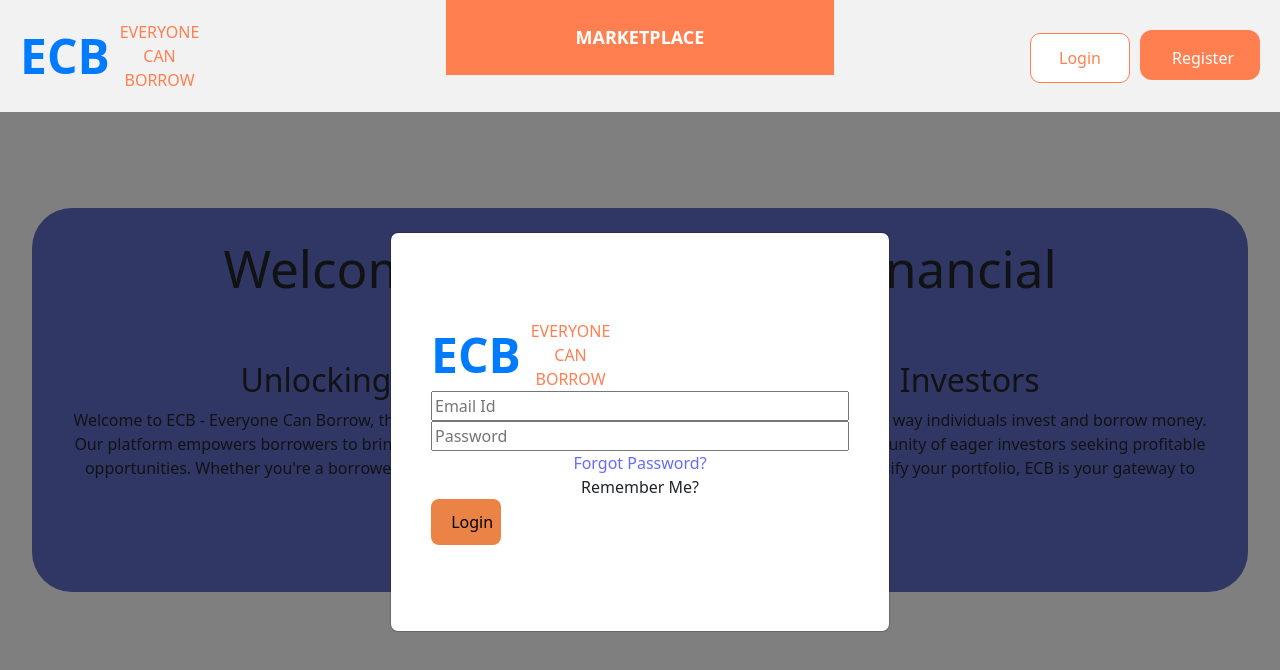
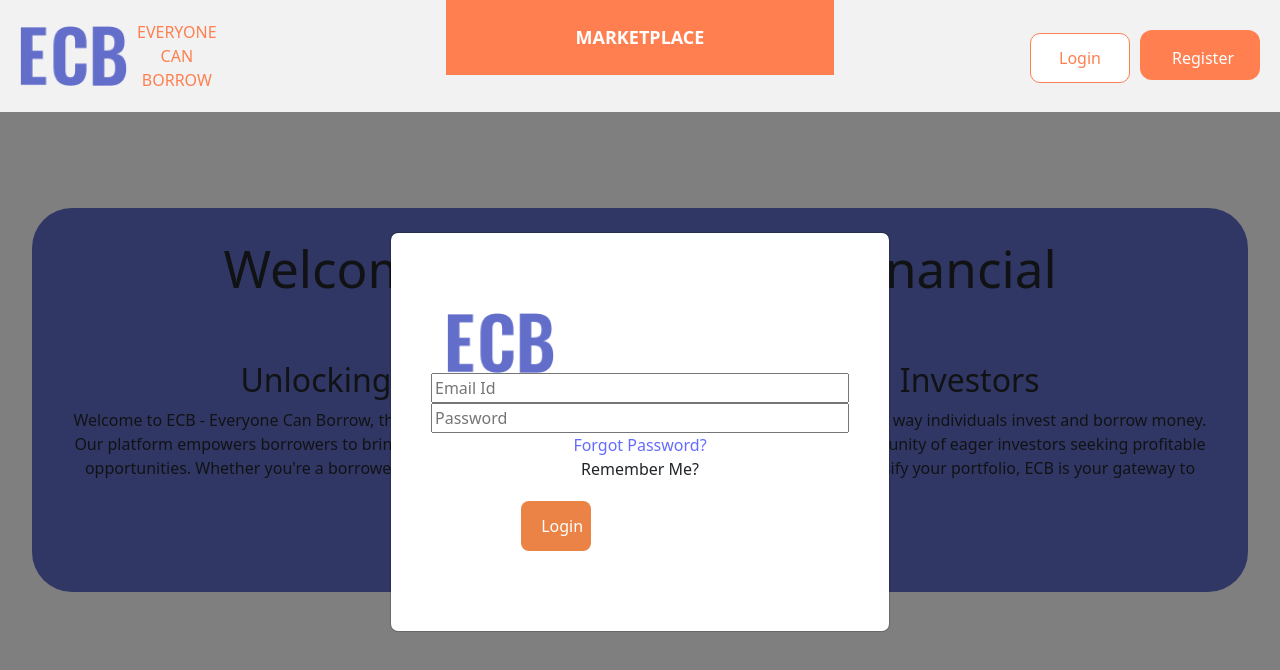
Before and after one commit to developerShaina/ECB-fe, a React (Vite) app: page / in a window 1280 px wide. Both pictures are taken after a click on the button "Login". Shown: the top 670 px of the page. Built offline with nearby package versions, Linux system fonts and the light colour scheme.

Commit message:
new changes

```diff
--- a/src/Components/Header.jsx
+++ b/src/Components/Header.jsx
@@ -1,7 +1,7 @@
 import * as React from 'react';
 import '../assets/CSS/Header.css';
 import '../assets/CSS/login.css';
-
+import Image from '../assets/images/Group 427320445.png'
 import { Button, Modal } from 'react-bootstrap';
 function Header() {
   const [show, setShow] = React.useState(false);
@@ -11,7 +11,8 @@ function Header() {
   return (<>
     <div className="header">
       <div className="header-left">
-        <div className="horizontal-text">ECB</div>
+      <img src={Image} alt="Image" style={{ height: '60px', width: '107px'   }} />
+
         <div className="vertical-text">
 
           EVERYONE<br />
@@ -51,19 +52,15 @@ function Header() {
       <Modal className='login-modal1'  show={show} onHide={handleClose}style={{  padding: '2rem', borderRadius: '40px' }} >
         <>
           <div className="header-left">
-            <div className="horizontal-text">ECB</div>
-            <div className="vertical-text">
-              EVERYONE<br />
-              CAN<br />
-              BORROW
-            </div>
+          <img src={Image} alt="Image" style={{ maxHeight: '300px', marginLeft: '1rem' }} />
+
           </div>
           <div className="login-container">
-            <input type="email" className="input-field email" placeholder="Email Id" />
+            <input type="email" className="input-field email"  placeholder="Email Id" />
             <input type="password" className="input-field password" placeholder="Password" />
             <a href="#" className="forgot-password">Forgot Password?</a>
             <label className="remember-me">Remember Me?</label>
-            <button className="login-button">Login</button>
+            <button className="login-button text-white">Login</button>
           </div>
         </>
 
--- a/src/Components/Login.jsx
+++ b/src/Components/Login.jsx
@@ -5,13 +5,7 @@ const Login = (props) => {
     return (
         <>
             <Modal show={show} onHide={handleClose}>
-                <div className="login-container">
-                    <input type="email" className="input-field email" placeholder="Email Id" />
-                    <input type="password" className="input-field password" placeholder="Password" />
-                    <a href="#" className="forgot-password">Forgot Password?</a>
-                    <label className="remember-me">Remember Me?</label>
-                    <button className="login-button">Login</button>
-                </div>
+
             </Modal>
         </>
 
--- a/src/assets/CSS/Header.css
+++ b/src/assets/CSS/Header.css
@@ -26,6 +26,7 @@
     font-size: 48px;
     font-weight: bold;
     color: #007bff;
+
     /* Add the following styles */
     display: inline-block;
   }
@@ -110,16 +111,19 @@
 
 
     .login-button{
-      width: Hug (272px)px;
-height: Hug (62px)px;
-/* padding: 16px 0px 0px 0px;
-gap: 10px;
-border-radius: 12px 0px 0px 0px;
-opacity: 0px; */
+
 background: #EB8347;
 
 
     }
+
+    button.login-button {
+      width: 240px;
+      /* align-content: center; */
+      height: 50px;
+      margin-top: 20px;
+      margin-left: 90px;
+  }
 
 
 
@@ -134,8 +138,6 @@ background: #EB8347;
 }
 
 
-
-
 .login-container {
   display: contents
 }
@@ -145,3 +147,9 @@ button.login-button {
   width: 70px;
   /* align-content: center; */
 }
+
+
+img {
+  height: 60px;
+  width: 107px;
+}
```
Also changed, not shown: src/assets/images/Everyone Can Borrow (1).png (added), src/assets/images/Group 427320445.png (added).
